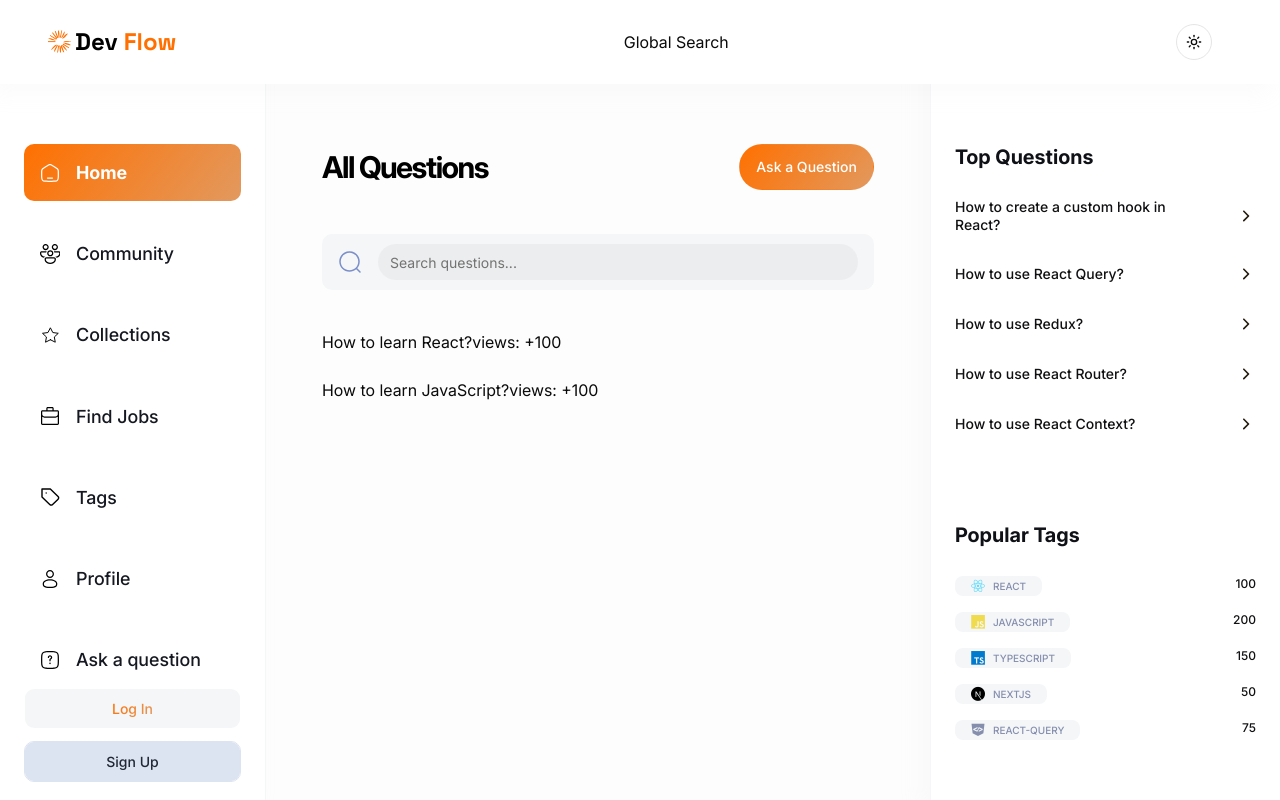
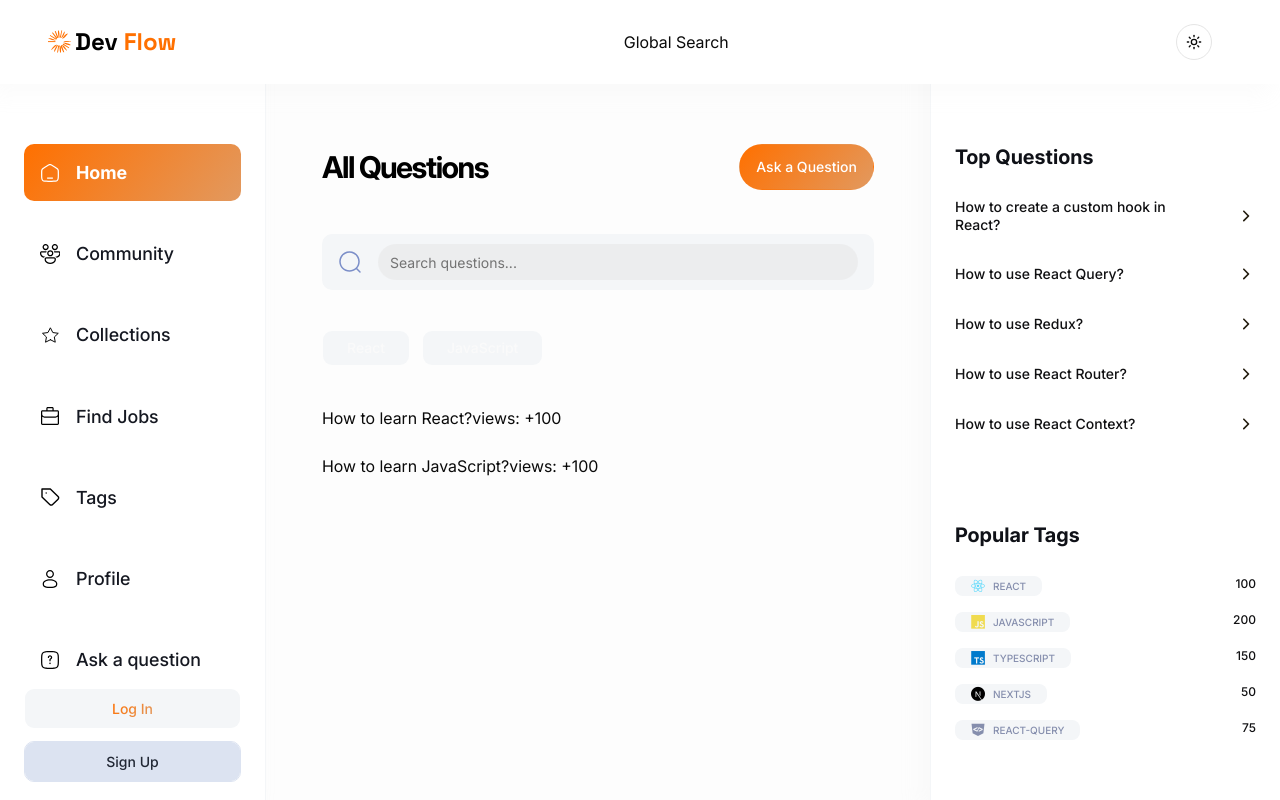
Before and after one commit to andrealangianese/devoverflow, a Next.js app: page / in a window 1280 px wide. Built offline with nearby package versions, Linux system fonts and the light colour scheme; no server answers.

Commit message:
implement home filter

```diff
--- a/app/(root)/page.tsx
+++ b/app/(root)/page.tsx
@@ -3,6 +3,7 @@ import ROUTES from "@/constants/route";
 import { Button } from "@/components/ui/button";
 import Link from "next/link";
 import LocalSearch from "@/components/search/LocalSearch";
+import HomeFilter from "@/components/filter/HomeFilter";
 
 const questions = [
   {
@@ -24,7 +25,7 @@ const questions = [
     title: "How to learn JavaScript?",
     description: "I want to learn JavaScript, can anyone help me?",
     tags: [
-      { _id: "1", name: "React" },
+      { _id: "1", name: "JavaScript" },
       { _id: "2", name: "JavaScript" },
     ],
     author: { _id: "1", name: "John Doe" },
@@ -39,9 +40,13 @@ interface SearchParams {
 }
 
 const Home = async ({ searchParams }: SearchParams) => {
-  const { query = "" } = await searchParams;
+  const { query = "", filter = "" } = await searchParams;
 
-  const filteredQuestions = questions.filter((question) => question.title.toLowerCase().includes(query?.toLowerCase()));
+  const filteredQuestions = questions.filter((question) => {
+    const matchesQuery = question.title.toLowerCase().includes(query.toLowerCase());
+    const matchesFilter = filter ? question.tags[0].name.toLowerCase() === filter.toLowerCase() : true;
+    return matchesQuery && matchesFilter;
+  });
   return (
     <>
       <section className="flex w-full flex-col-reverse justify-between gap-4 sm:flex-row sm:items-center">
@@ -54,7 +59,7 @@ const Home = async ({ searchParams }: SearchParams) => {
       <section className="mt-11">
         <LocalSearch route="/" imgSrc="/icons/search.svg" placeholder="Search questions..." otherClasses="flex-1" />
       </section>
-      {/* HomeFilter */}
+      <HomeFilter />
       <div className="mt-10 flex w-full flex-col gap-6">
         {filteredQuestions.map((question) => (
           <h1 key={question._id}>
--- /dev/null
+++ b/components/filter/HomeFilter.tsx
@@ -0,0 +1,68 @@
+"use client";
+
+import { useState } from "react";
+import { Button } from "../ui/button";
+import { useSearchParams, useRouter } from "next/navigation";
+import { formUrlQuery, removeKeysFromUrlQuery } from "@/lib/url";
+import { cn } from "@/lib/utils";
+
+const filters = [
+  { name: "React", value: "react" },
+  { name: "JavaScript", value: "javascript" },
+
+  //   { name: "Newest", value: "newest" },
+  //   { name: "Popular", value: "popular" },
+  //   { name: "Unanswered", value: "unanswered" },
+  //   { name: "Recommended", value: "recommended" },
+];
+
+const HomeFilter = () => {
+  const router = useRouter();
+  const searchParams = useSearchParams();
+  const filterParams = searchParams.get("filter");
+  const [active, setActive] = useState(filterParams || "");
+
+  const handleTypeClick = (filter: string) => {
+    let newUrl = "";
+
+    if (filter === active) {
+      setActive("");
+
+      newUrl = removeKeysFromUrlQuery({
+        params: searchParams.toString(),
+        keysToRemove: ["filter"],
+      });
+    } else {
+      setActive(filter);
+
+      newUrl = formUrlQuery({
+        params: searchParams.toString(),
+        key: "filter",
+        value: filter.toLowerCase(),
+      });
+    }
+
+    router.push(newUrl, { scroll: false });
+  };
+
+  return (
+    <div className="mt-10 hidden flex-wrap gap-3 sm:flex">
+      {filters.map((filter) => (
+        <Button
+          key={filter.name}
+          className={cn(
+            `body-medium rounded-lg px-6 py-3 capitalize shadow-none`,
+            active === filter.value
+              ? "bg-primary-100 text-primary-500 hover:bg-primary-100 dark:bg-dark-400 dark:text-primary-500 dark:hover:bg-dark-400"
+              : "bg-light-800 test-light-500 hover:bg-light-800 dark:bg-dark-300 dark:text-light-500 dark:hover:bg-dark-300"
+          )}
+          onClick={() => handleTypeClick(filter.value)}
+        >
+          {filter.name}
+        </Button>
+      ))}
+    </div>
+  );
+};
+
+export default HomeFilter;
```
